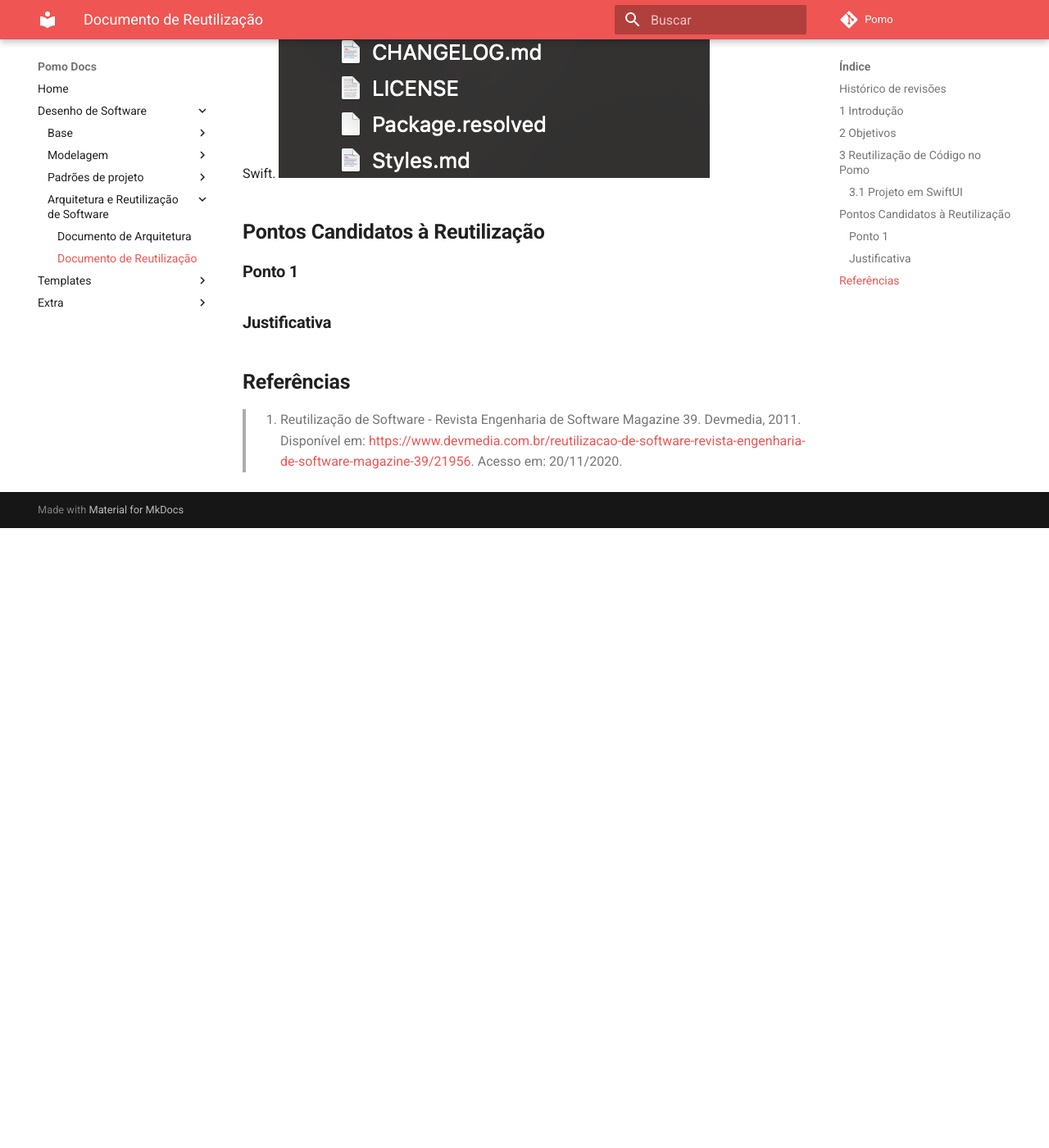
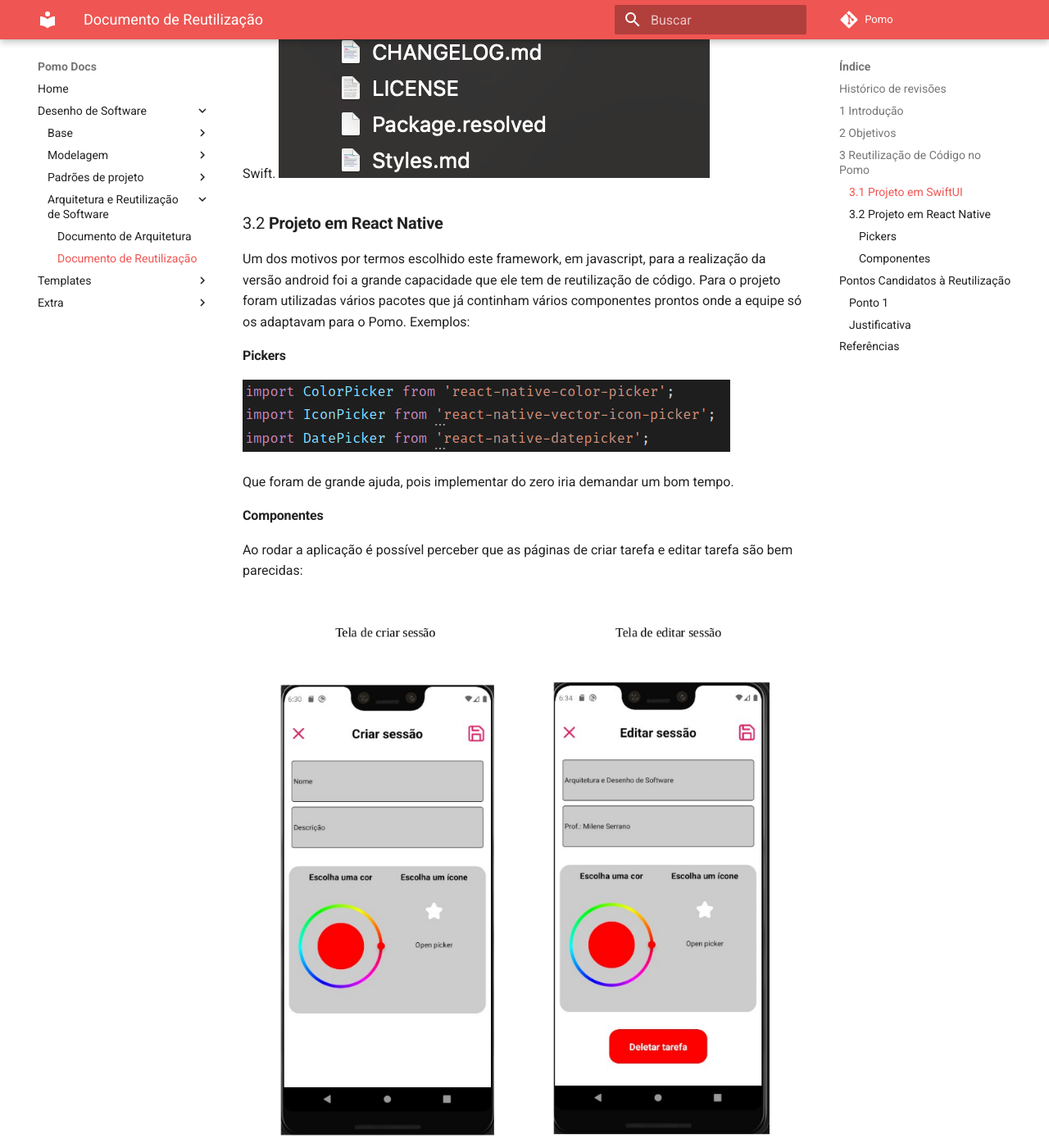
Before and after one commit to UnBArqDsw/2020.1_G6_Pomo, an MkDocs documentation site: the page built from docs/arquitetura-e-reutilizacao/reutilizacao.md, in a window 1280 px wide and 1400 px high, scrolled down 3967 px. Shown: the whole window at 82% size. Built offline with MkDocs 1.6.1 and Material for MkDocs 9.7.7, drawn with Linux system fonts in a browser that asks for light colours; comment, search, counter and statistics services are not loaded; before the commit the page ends 4611 px from its top, so only the background shows below that; some of the changed text lies outside the part shown.

Commit message:
[DOC] Adicionando algumas reutilizacoes no projeto

```diff
--- a/docs/arquitetura-e-reutilizacao/reutilizacao.md
+++ b/docs/arquitetura-e-reutilizacao/reutilizacao.md
@@ -2,11 +2,11 @@
 
 ## **Histórico de revisões**
 
-|    Data    | Versão |                  Descrição                   |                      Autor                       |
-| :--------: | :----: | :------------------------------------------: | :----------------------------------------------: |
-| 16/11/2020 |  1.0   |       Criação do documento (Template)        | [Arthur Rodrigues](https://github.com/arthurarp) |
-| 20/11/2020 |  1.1   | Adicionando tópico de introdução e objetivos | [Arthur Rodrigues](https://github.com/arthurarp) |
-| 20/11/2020 |  1.2  | Adicionando reutilização no SwiftUI | [João Gabriel Antunes](https://github.com/flyerjohn) |
+|    Data    | Versão |                  Descrição                   |                        Autor                         |
+| :--------: | :----: | :------------------------------------------: | :--------------------------------------------------: |
+| 16/11/2020 |  1.0   |       Criação do documento (Template)        |   [Arthur Rodrigues](https://github.com/arthurarp)   |
+| 20/11/2020 |  1.1   | Adicionando tópico de introdução e objetivos |   [Arthur Rodrigues](https://github.com/arthurarp)   |
+| 20/11/2020 |  1.2   |     Adicionando reutilização no SwiftUI      | [João Gabriel Antunes](https://github.com/flyerjohn) |
 
 ## 1 **Introdução**
 
@@ -17,6 +17,7 @@ O desenvolvimento de sistemas de informação é tipicamente conhecido como um p
 A reutilização de software se baseia no uso de conceitos, produtos ou soluções previamente elaboradas ou adquiridas para criação de um novo software, visando melhorar significativamente a qualidade e a produtividade. [[1]](#referencias)
 
 ## 3 **Reutilização de Código no Pomo**
+
 ### 3.1 Projeto em SwiftUI
 
 O projeto em SwiftUI, utilizando o padrão MVVM, reutilizou dois grandes pacotes, os SPM (Swift Package Manager).<br>
@@ -25,6 +26,24 @@ O primeiro, o SwiftUICharts, foi utilizado para estilizar os componentes estatí
 
 O segundo pacote utilizado foi o SwiftyChat, que agiliza a implementação de um chat básico, disponibilizando a capacidade de adaptarmos a UI e a comunicação com o backend conforme o necessário pro nosso projeto. A imagem abaixo demonstra as dependências desse pacote de Swift.
 ![SPM2](../img/SPM2.png)
+
+### 3.2 **Projeto em React Native**
+
+Um dos motivos por termos escolhido este framework, em javascript, para a realização da versão android foi a grande capacidade que ele tem de reutilização de código. Para o projeto foram utilizadas vários pacotes que já continham vários componentes prontos onde a equipe só os adaptavam para o Pomo. Exemplos:
+
+#### Pickers
+
+![pickers](../img/reutilizacao/pickers.png)
+
+Que foram de grande ajuda, pois implementar do zero iria demandar um bom tempo.
+
+#### Componentes
+
+Ao rodar a aplicação é possível perceber que as páginas de criar tarefa e editar tarefa são bem parecidas:
+
+![create](../img/reutilizacao/create_edit.png)
+
+E não é por acaso. Utilizamos praticamente o mesmo código para as duas telas, obviamente com algumas adaptações como o título e o botão de deletar, além dos endereços, em que cada tela busca na api, serem diferentes.
 
 ## **Pontos Candidatos à Reutilização**
 
```
Also changed, not shown: docs/img/reutilizacao/create_edit.png (added), docs/img/reutilizacao/pickers.png (added).
